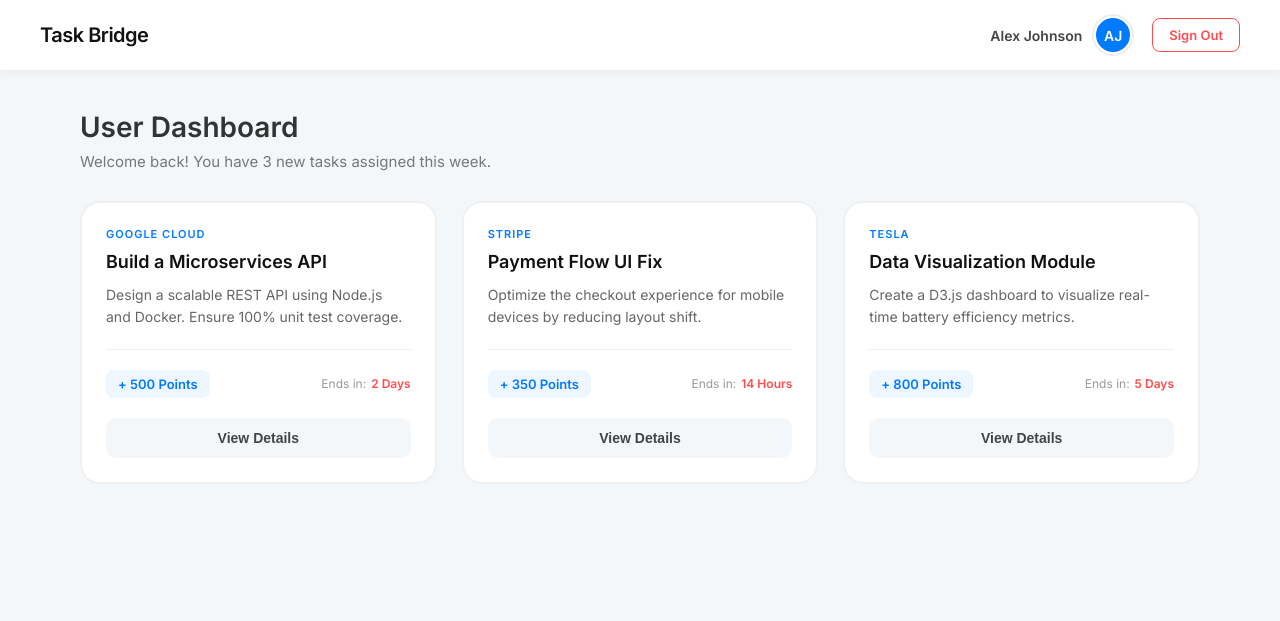
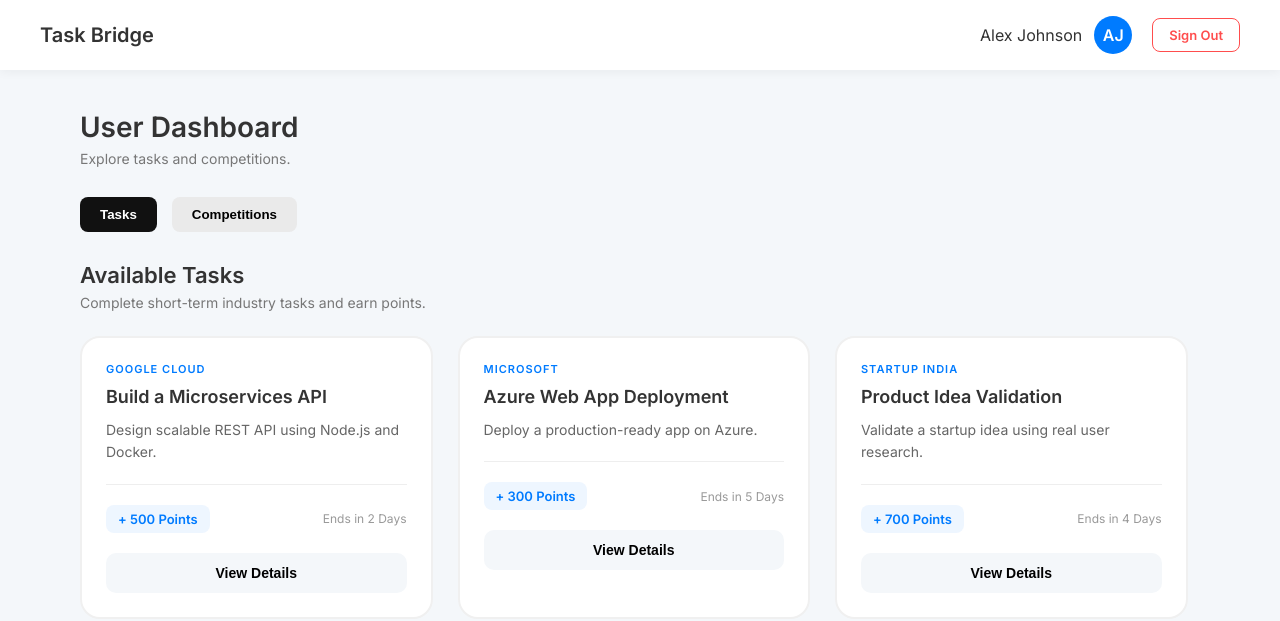
Before and after one commit to Tridev-TD/TaskBridge, a Flask app: template templates/userdashboard.html in a window 1280 px wide. Shown: the top 621 px of the page. Run offline with Flask 3, Linux system fonts and the light colour scheme; the template is opened without the code that fills it, so the values that code supplies are empty.

Commit message:
userdashboard slider

```diff
--- a/templates/userdashboard.html
+++ b/templates/userdashboard.html
@@ -3,98 +3,237 @@
 <head>
 <meta charset="UTF-8">
 <meta name="viewport" content="width=device-width, initial-scale=1.0">
-    <title>User Dashboard | Talent Portal</title>
+<title>User Dashboard | Task Bridge</title>
 <link href="https://fonts.googleapis.com/css2?family=Inter:wght@300;400;500;600&display=swap" rel="stylesheet">
+
 <style>
 * { box-sizing: border-box; margin: 0; padding: 0; }
-        body { font-family: 'Inter', sans-serif; background-color: #f4f7fa; color: #333; display: flex; min-height: 100vh; }
 
-        /* --- Top Navigation --- */
-        header {
-            position: fixed; top: 0; right: 0; left: 0; height: 70px;
-            background: white; display: flex; align-items: center;
-            justify-content: space-between; padding: 0 40px;
-            box-shadow: 0 2px 10px rgba(0,0,0,0.05); z-index: 100;
+body {
+    font-family: 'Inter', sans-serif;
+    background-color: #f4f7fa;
+    color: #333;
+    display: flex;
+    min-height: 100vh;
 }
 
-        .logo-section h2 { font-size: 20px; font-weight: 700; color: #111; letter-spacing: -0.5px; }
+/* ---------------- HEADER ---------------- */
+header {
+    position: fixed;
+    top: 0; right: 0; left: 0;
+    height: 70px;
+    background: white;
+    display: flex;
+    align-items: center;
+    justify-content: space-between;
+    padding: 0 40px;
+    box-shadow: 0 2px 10px rgba(0,0,0,0.05);
+    z-index: 100;
+}
+
+.logo-section h2 {
+    font-size: 20px;
+    font-weight: 700;
+}
 
 .user-nav { display: flex; align-items: center; gap: 20px; }
 
 .user-info { display: flex; align-items: center; gap: 12px; }
-        .username { font-size: 14px; font-weight: 600; color: #444; }
 
 .avatar {
-            width: 38px; height: 38px; border-radius: 50%;
-            background: #007BFF; color: white; display: flex;
-            align-items: center; justify-content: center;
-            font-weight: 600; font-size: 14px; border: 2px solid #fff;
-            box-shadow: 0 0 0 2px #eee;
+    width: 38px; height: 38px;
+    border-radius: 50%;
+    background: #007BFF;
+    color: white;
+    display: flex;
+    align-items: center;
+    justify-content: center;
+    font-weight: 600;
 }
 
 .sign-out-btn {
-            padding: 8px 16px; border-radius: 8px; border: 1.5px solid #ff4d4d;
-            color: #ff4d4d; font-size: 13px; font-weight: 600; text-decoration: none;
-            transition: all 0.3s ease;
+    padding: 8px 16px;
+    border-radius: 8px;
+    border: 1.5px solid #ff4d4d;
+    color: #ff4d4d;
+    font-size: 13px;
+    font-weight: 600;
+    text-decoration: none;
+    transition: 0.3s;
 }
-        .sign-out-btn:hover { background: #ff4d4d; color: white; }
+.sign-out-btn:hover { background:#ff4d4d; color:white; }
 
-        /* --- Main Content Area --- */
-        main { margin-top: 70px; padding: 40px; width: 100%; max-width: 1200px; margin-inline: auto; }
+/* ---------------- MAIN ---------------- */
+main {
+    margin-top: 70px;
+    padding: 40px;
+    width: 100%;
+    max-width: 1200px;
+    margin-inline: auto;
+}
 
-        .dashboard-header { margin-bottom: 30px; }
-        .dashboard-header h1 { font-size: 28px; font-weight: 600; margin-bottom: 8px; }
-        .dashboard-header p { color: #777; font-size: 15px; }
+.dashboard-header {
+    margin-bottom: 30px;
+}
 
-        /* --- Task Cards Grid --- */
+.dashboard-header h1 {
+    font-size: 28px;
+    font-weight: 600;
+    margin-bottom: 6px;
+}
+
+.dashboard-header p {
+    font-size: 14px;
+    color: #777;
+}
+
+/* ---------------- SLIDE NAV ---------------- */
+.slide-nav {
+    display: flex;
+    gap: 15px;
+    margin-bottom: 30px;
+}
+
+.nav-btn {
+    padding: 10px 20px;
+    border-radius: 8px;
+    border: none;
+    background: #eaeaea;
+    cursor: pointer;
+    font-weight: 600;
+    transition: 0.3s;
+}
+
+.nav-btn.active {
+    background: #111;
+    color: white;
+}
+
+/* ---------------- SLIDER ---------------- */
+.slider-wrapper {
+    overflow: hidden;
+    width: 100%;
+}
+
+.slider {
+    display: flex;
+    width: 200%;
+    transition: transform 0.5s ease-in-out;
+}
+
+.slide {
+    width: 100%;
+    flex-shrink: 0;   /* THIS FIXES THE EXTRA SCROLL */
+}
+
+/* ---------------- GRID ---------------- */
+.section-header {
+    margin-bottom: 25px;
+}
+
+.section-header h2 {
+    font-size: 22px;
+    font-weight: 600;
+    margin-bottom: 6px;
+}
+
+.section-header p {
+    font-size: 14px;
+    color: #777;
+}
+
 .task-grid {
     display: grid;
     grid-template-columns: repeat(auto-fill, minmax(320px, 1fr));
     gap: 25px;
 }
 
-        .task-card {
-            background: white; border-radius: 20px; padding: 24px;
-            border: 2px solid #f0f0f0; transition: all 0.3s ease;
-            position: relative; overflow: hidden;
+/* ---------------- CARD ---------------- */
+.card {
+    background: white;
+    border-radius: 20px;
+    padding: 24px;
+    border: 2px solid #f0f0f0;
+    transition: all 0.3s ease;
 }
 
-        .task-card:hover {
+.card:hover {
     transform: translateY(-5px);
     box-shadow: 0 15px 30px rgba(0,0,0,0.08);
     border-color: #007BFF;
 }
 
 .company-tag {
-            font-size: 11px; font-weight: 700; color: #007BFF;
-            text-transform: uppercase; letter-spacing: 1px; margin-bottom: 10px; display: block;
+    font-size: 11px;
+    font-weight: 700;
+    color: #007BFF;
+    text-transform: uppercase;
+    letter-spacing: 1px;
+    margin-bottom: 10px;
+    display: block;
 }
 
-        .task-title { font-size: 18px; font-weight: 600; margin-bottom: 12px; color: #111; }
+.card-title {
+    font-size: 18px;
+    font-weight: 600;
+    margin-bottom: 12px;
+}
 
-        .task-desc { font-size: 14px; color: #666; line-height: 1.6; margin-bottom: 20px; }
+.card-desc {
+    font-size: 14px;
+    color: #666;
+    line-height: 1.6;
+    margin-bottom: 20px;
+}
 
-        .task-footer {
-            display: flex; justify-content: space-between; align-items: center;
-            padding-top: 20px; border-top: 1px solid #eee;
+.card-footer {
+    display: flex;
+    justify-content: space-between;
+    align-items: center;
+    padding-top: 20px;
+    border-top: 1px solid #eee;
 }
 
 .points-badge {
-            background: #eef6ff; color: #007BFF; padding: 6px 12px;
-            border-radius: 8px; font-size: 13px; font-weight: 700;
+    background: #eef6ff;
+    color: #007BFF;
+    padding: 6px 12px;
+    border-radius: 8px;
+    font-size: 13px;
+    font-weight: 700;
 }
 
-        .deadline { font-size: 12px; color: #999; display: flex; align-items: center; gap: 5px; }
-        .deadline strong { color: #ff4d4d; }
+.register-fee {
+    background: #fff0f0;
+    color: #ff4d4d;
+    padding: 6px 12px;
+    border-radius: 8px;
+    font-size: 13px;
+    font-weight: 700;
+}
 
-        .submit-btn {
-            width: 100%; margin-top: 20px; padding: 12px;
-            background: #f4f7fa; border: none; border-radius: 10px;
-            font-size: 14px; font-weight: 600; color: #444;
-            cursor: pointer; transition: background 0.2s;
+.deadline {
+    font-size: 12px;
+    color: #999;
 }
-        .task-card:hover .submit-btn { background: #111; color: #fff; }
 
+.action-btn {
+    width: 100%;
+    margin-top: 20px;
+    padding: 12px;
+    background: #f4f7fa;
+    border: none;
+    border-radius: 10px;
+    font-size: 14px;
+    font-weight: 600;
+    cursor: pointer;
+    transition: 0.2s;
+}
+
+.card:hover .action-btn {
+    background: #111;
+    color: #fff;
+}
 </style>
 </head>
 <body>
@@ -105,57 +244,123 @@
     </div>
     <div class="user-nav">
         <div class="user-info">
-                <span class="username">Alex Johnson</span>
+            <span>Alex Johnson</span>
             <div class="avatar">AJ</div>
         </div>
-            <a href="login.html" class="sign-out-btn">Sign Out</a>
+        <a href="#" class="sign-out-btn">Sign Out</a>
     </div>
 </header>
 
 <main>
-        <section class="dashboard-header">
+
+<div class="dashboard-header">
     <h1>User Dashboard</h1>
-            <p>Welcome back! You have 3 new tasks assigned this week.</p>
+    <p>Explore tasks and competitions.</p>
+</div>
+
+<div class="slide-nav">
+    <button class="nav-btn active" onclick="showSlide(0)">Tasks</button>
+    <button class="nav-btn" onclick="showSlide(1)">Competitions</button>
+</div>
+
+<div class="slider-wrapper">
+<div class="slider">
+
+<!-- TASKS -->
+<section class="slide">
+<div class="section-header">
+<h2>Available Tasks</h2>
+<p>Complete short-term industry tasks and earn points.</p>
+</div>
+
+<div class="task-grid">
+
+<div class="card">
+<span class="company-tag">Google Cloud</span>
+<h3 class="card-title">Build a Microservices API</h3>
+<p class="card-desc">Design scalable REST API using Node.js and Docker.</p>
+<div class="card-footer">
+<div class="points-badge">+ 500 Points</div>
+<div class="deadline">Ends in 2 Days</div>
+</div>
+<button class="action-btn">View Details</button>
+</div>
+
+<div class="card">
+<span class="company-tag">Microsoft</span>
+<h3 class="card-title">Azure Web App Deployment</h3>
+<p class="card-desc">Deploy a production-ready app on Azure.</p>
+<div class="card-footer">
+<div class="points-badge">+ 300 Points</div>
+<div class="deadline">Ends in 5 Days</div>
+</div>
+<button class="action-btn">View Details</button>
+</div>
+
+<div class="card">
+<span class="company-tag">Startup India</span>
+<h3 class="card-title">Product Idea Validation</h3>
+<p class="card-desc">Validate a startup idea using real user research.</p>
+<div class="card-footer">
+<div class="points-badge">+ 700 Points</div>
+<div class="deadline">Ends in 4 Days</div>
+</div>
+<button class="action-btn">View Details</button>
+</div>
+
+</div>
 </section>
 
-        <div class="task-grid">
-            <div class="task-card">
-                <span class="company-tag">Google Cloud</span>
-                <h3 class="task-title">Build a Microservices API</h3>
-                <p class="task-desc">Design a scalable REST API using Node.js and Docker. Ensure 100% unit test coverage.</p>
-
-                <div class="task-footer">
-                    <div class="points-badge">+ 500 Points</div>
-                    <div class="deadline">Ends in: <strong>2 Days</strong></div>
-                </div>
-                <button class="submit-btn">View Details</button>
+<!-- COMPETITIONS -->
+<section class="slide">
+<div class="section-header">
+<h2>Competitions</h2>
+<p>Participate in premium challenges with paid registration.</p>
 </div>
 
-            <div class="task-card">
-                <span class="company-tag">Stripe</span>
-                <h3 class="task-title">Payment Flow UI Fix</h3>
-                <p class="task-desc">Optimize the checkout experience for mobile devices by reducing layout shift.</p>
+<div class="task-grid">
 
-                <div class="task-footer">
-                    <div class="points-badge">+ 350 Points</div>
-                    <div class="deadline">Ends in: <strong>14 Hours</strong></div>
+<div class="card">
+<span class="company-tag">Global Hackathon</span>
+<h3 class="card-title">AI Innovation Challenge</h3>
+<p class="card-desc">Build an AI-powered productivity tool.</p>
+<div class="card-footer">
+<div class="register-fee">₹499 Registration</div>
+<div class="deadline">Prize Pool ₹50,000</div>
 </div>
-                <button class="submit-btn">View Details</button>
+<button class="action-btn">Register Now</button>
 </div>
 
-            <div class="task-card">
-                <span class="company-tag">Tesla</span>
-                <h3 class="task-title">Data Visualization Module</h3>
-                <p class="task-desc">Create a D3.js dashboard to visualize real-time battery efficiency metrics.</p>
+<div class="card">
+<span class="company-tag">Startup India</span>
+<h3 class="card-title">Product Idea Validation</h3>
+<p class="card-desc">Premium version with investor panel & prize rewards.</p>
+<div class="card-footer">
+<div class="register-fee">₹799 Registration</div>
+<div class="deadline">Prize Pool ₹1,00,000</div>
+</div>
+<button class="action-btn">Register Now</button>
+</div>
 
-                <div class="task-footer">
-                    <div class="points-badge">+ 800 Points</div>
-                    <div class="deadline">Ends in: <strong>5 Days</strong></div>
 </div>
-                <button class="submit-btn">View Details</button>
+</section>
+
 </div>
 </div>
+
 </main>
+
+<script>
+function showSlide(index) {
+    const slider = document.querySelector(".slider");
+    const buttons = document.querySelectorAll(".nav-btn");
+
+    slider.style.transform = `translateX(-${index * 100}%)`;
+
+    buttons.forEach(btn => btn.classList.remove("active"));
+    buttons[index].classList.add("active");
+}
+</script>
 
 </body>
 </html>
```
Also changed, not shown: companydashboard.html (added, +256 -0 lines). Lines whose indentation alone changed are shown as unchanged.
